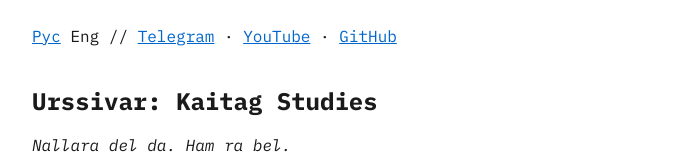
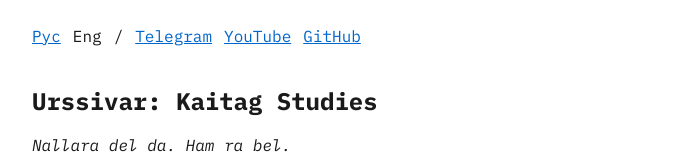
Before and after one commit to urssivar/urssivar, a Nuxt app: page / in a window 1280 px wide. Shown: the top 160 px of the page, without its empty margins (296-982 px from the left). Built offline with nearby package versions, Linux system fonts and the light colour scheme.

Commit message:
Improve nav

```diff
--- a/app/app.vue
+++ b/app/app.vue
@@ -43,6 +43,12 @@ p {
   margin-bottom: 1em;
 }
 
+nav {
+  display: flex;
+  gap: 0.75em;
+  flex-wrap: wrap;
+}
+
 body {
   background-color: #ffffff;
   color: #1a1a1a;
--- a/app/pages/index.vue
+++ b/app/pages/index.vue
@@ -8,9 +8,11 @@ useSeoMeta({
 <template>
     <main>
         <nav>
-            <NuxtLink to="/ru">Рус</NuxtLink> Eng //
-            <NuxtLink to="https://t.me/urssivar" target="_blank">Telegram</NuxtLink> ·
-            <NuxtLink to="https://youtube.com/@urssivar" target="_blank">YouTube</NuxtLink> ·
+            <NuxtLink to="/ru">Рус</NuxtLink>
+            Eng
+            <span>/</span>
+            <NuxtLink to="https://t.me/urssivar" target="_blank">Telegram</NuxtLink>
+            <NuxtLink to="https://youtube.com/@urssivar" target="_blank">YouTube</NuxtLink>
             <NuxtLink to="https://github.com/urssivar" target="_blank">GitHub</NuxtLink>
         </nav>
         <h1>Urssivar: Kaitag Studies</h1>
--- a/app/pages/ru/index.vue
+++ b/app/pages/ru/index.vue
@@ -14,9 +14,11 @@ useHead({
 <template>
     <main>
         <nav>
-            Рус <NuxtLink to="/">Eng</NuxtLink> //
-            <NuxtLink to="https://t.me/urssivar" target="_blank">Телеграм</NuxtLink> ·
-            <NuxtLink to="https://youtube.com/@urssivar" target="_blank">YouTube</NuxtLink> ·
+            Рус
+            <NuxtLink to="/">Eng</NuxtLink>
+            <span>/</span>
+            <NuxtLink to="https://t.me/urssivar" target="_blank">Телеграм</NuxtLink>
+            <NuxtLink to="https://youtube.com/@urssivar" target="_blank">YouTube</NuxtLink>
             <NuxtLink to="https://github.com/urssivar" target="_blank">GitHub</NuxtLink>
         </nav>
         <h1>Urssivar: Кайтагские Исследования</h1>
```
